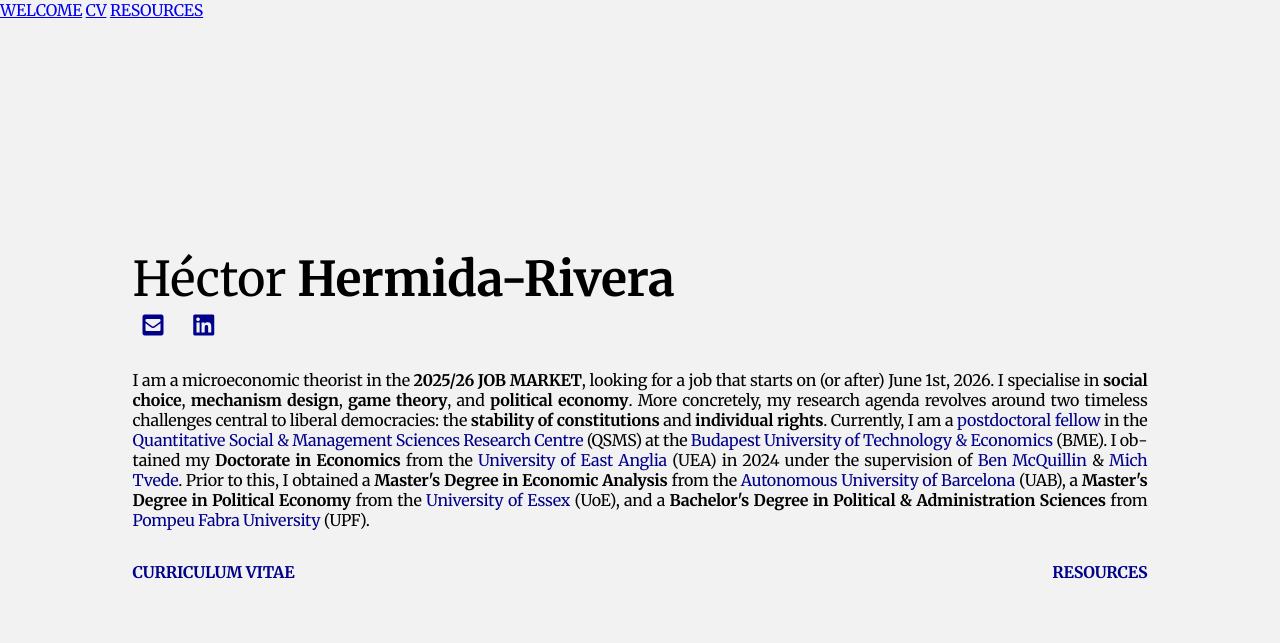
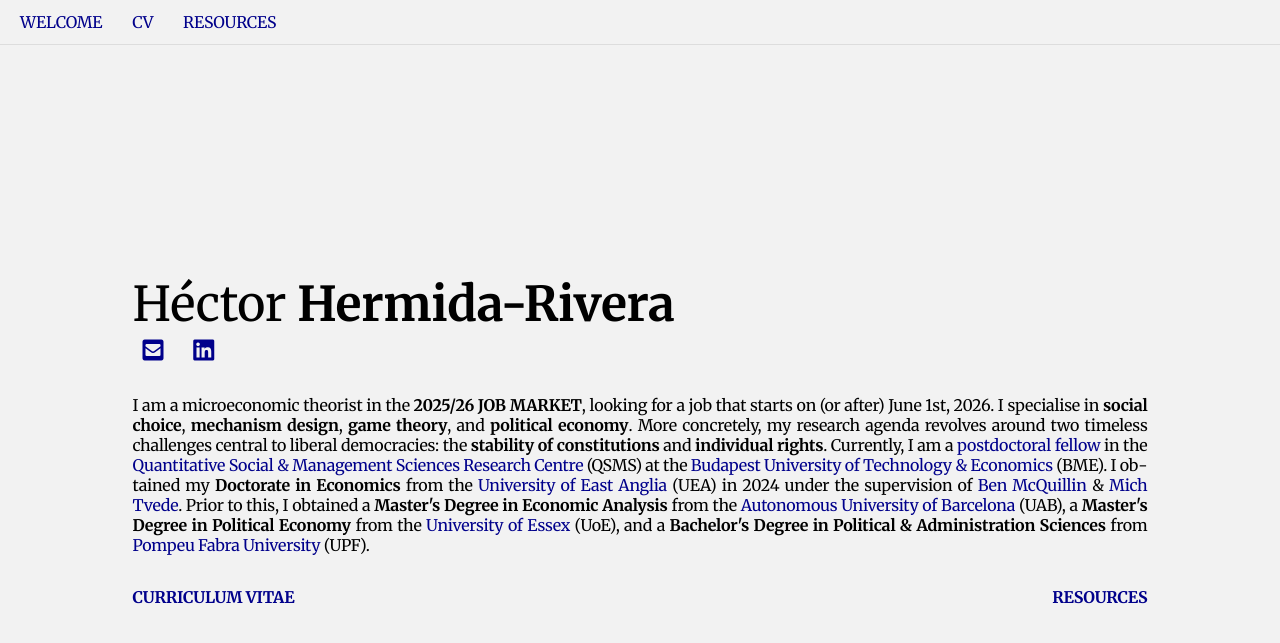
Before and after one commit to HectorHermidaRivera/hectorhermidarivera.github.io, a Jekyll site: the page built from index.md, in a window 1280 px wide. Shown: the top 643 px of the page. Built offline with Jekyll 4.4.1, drawn with Linux system fonts in a browser that asks for light colours; a style sheet for code colours, icons or effects is not loaded.

Commit message:
Update style.css

```diff
--- a/assets/css/style.css
+++ b/assets/css/style.css
@@ -16,6 +16,28 @@ html {
   scroll-behavior: auto;
   -webkit-text-size-adjust: 100%;
   text-size-adjust: 100%;
+}
+
+/* TOP BAR */
+
+.top-nav {
+  width: 100%;
+  background-color: #f2f2f2;
+  padding: 12px 20px;
+  display: flex;
+  justify-content: flex-start;
+  gap: 30px;
+  border-bottom: 1px solid #ddd;
+}
+
+.top-nav a {
+  color: #00008B !important;
+  text-decoration: none;
+  font-weight: 500;
+}
+
+.top-nav a:hover {
+  text-decoration: underline;
 }
 
 /* BODY */
```
